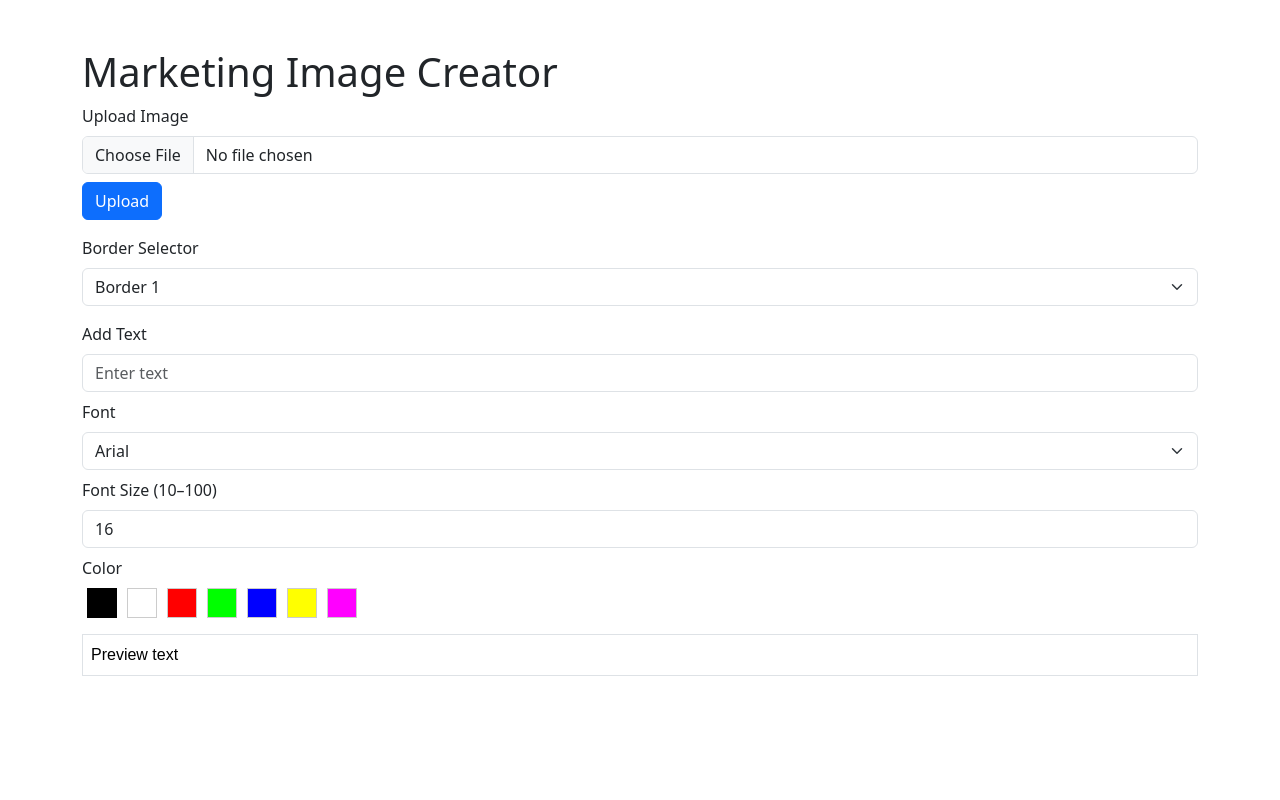
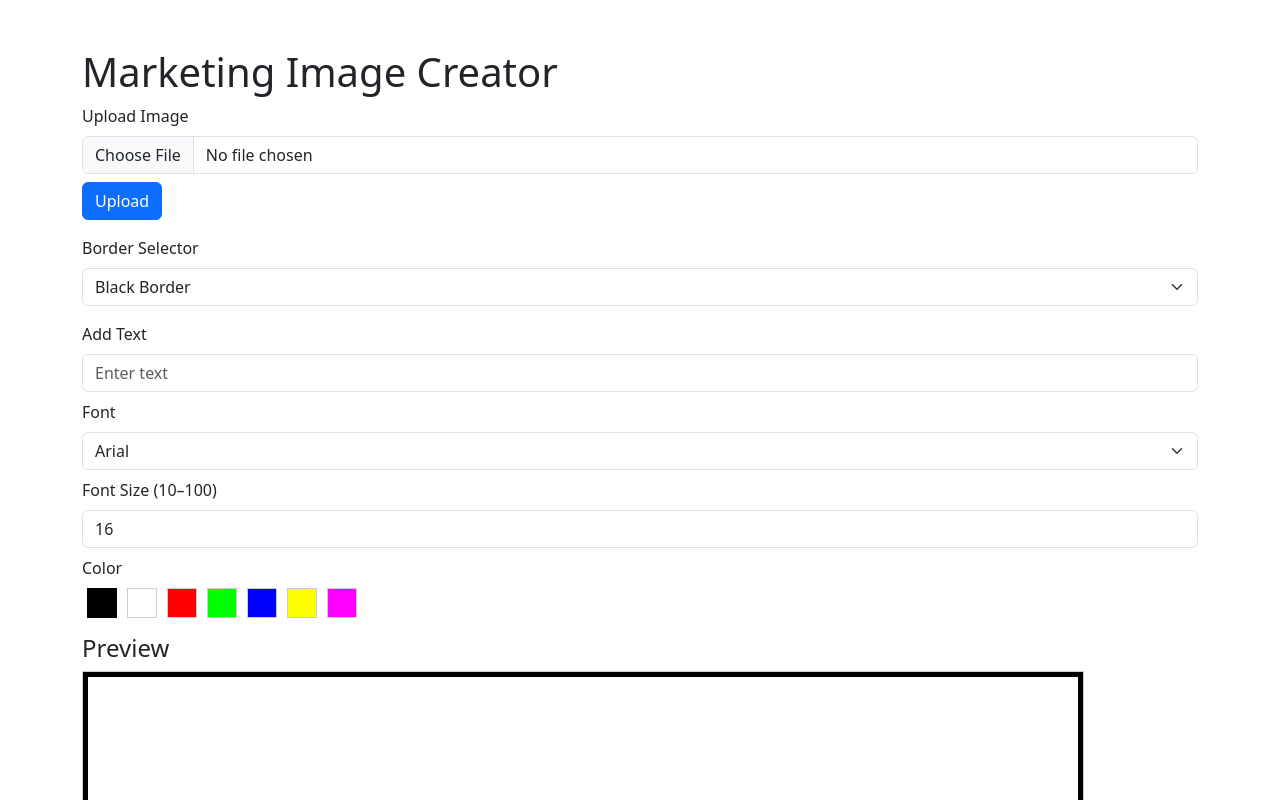
Before and after one commit to Coder-dot-com/marketing-image-creator-DRF-React-Typescript, a React (Create React App) app in the folder frontend/: page / in a window 1280 px wide. Shown: the top 800 px of the page. Built offline with nearby package versions, Linux system fonts and the light colour scheme.

Commit message:
basic working image creator

```diff
--- a/frontend/src/components/BorderSelector.tsx
+++ b/frontend/src/components/BorderSelector.tsx
@@ -1,14 +1,22 @@
 import React from 'react';
 
-const BorderSelector: React.FC = () => {
+interface BorderSelectorProps {
+  onBorderChange: (value: string) => void;
+}
+
+const BorderSelector: React.FC<BorderSelectorProps> = ({ onBorderChange }) => {
   return (
     <div className="mb-3">
       <label className="form-label">Border Selector</label>
-      <select className="form-select">
-        <option value="border">Border 1</option>
-        <option value="border">Border 1</option>
-
-
+      <select
+        className="form-select"
+        onChange={(e) => onBorderChange(e.target.value)}
+      >
+        <option value="#000000">Black Border</option>
+        <option value="#FF0000">Red Border</option>
+        <option value="#00AAFF">Blue Border</option>
+        <option value="#00AA00">Green Border</option>
+        <option value="none">No Border</option>
       </select>
     </div>
   );
--- /dev/null
+++ b/frontend/src/components/CanvasPreview.tsx
@@ -0,0 +1,110 @@
+import React, { useRef, useEffect } from 'react';
+
+interface CanvasPreviewProps {
+  uploadedImage: string | null;
+  text: string;
+  font: string;
+  fontSize: number;
+  color: string;
+  borderColor: string;
+}
+
+const CanvasPreview: React.FC<CanvasPreviewProps> = ({
+  uploadedImage,
+  text,
+  font,
+  fontSize,
+  color,
+  borderColor
+}) => {
+  const canvasRef = useRef<HTMLCanvasElement>(null);
+
+  useEffect(() => {
+    const canvas = canvasRef.current;
+    if (!canvas) return;
+    const ctx = canvas.getContext("2d");
+    if (!ctx) return;
+
+    canvas.width = 1000;
+    canvas.height = 1000;
+
+    const drawText = () => {
+      if (!text) return;
+
+      ctx.font = `${fontSize}px ${font}`;
+      ctx.fillStyle = color;
+      ctx.textAlign = "center";
+      ctx.textBaseline = "middle";
+
+      const maxWidth = canvas.width - 100;
+      const lineHeight = fontSize * 1.2;
+      const x = canvas.width / 2;
+      let y = canvas.height / 2;
+
+      const words = text.split(" ");
+      let line = "";
+
+      for (let n = 0; n < words.length; n++) {
+        const testLine = line + words[n] + " ";
+        if (ctx.measureText(testLine).width > maxWidth && n > 0) {
+          ctx.fillText(line, x, y);
+          line = words[n] + " ";
+          y += lineHeight;
+        } else {
+          line = testLine;
+        }
+      }
+      ctx.fillText(line, x, y);
+    };
+
+    const drawBorder = () => {
+      if (!borderColor || borderColor === "none") return;
+      ctx.strokeStyle = borderColor;
+      ctx.lineWidth = 10;
+      ctx.strokeRect(0, 0, canvas.width, canvas.height);
+    };
+
+    ctx.clearRect(0, 0, canvas.width, canvas.height);
+
+    if (!uploadedImage) {
+      drawText();
+      drawBorder();
+      return;
+    }
+
+    const img = new Image();
+    img.onload = () => {
+      const borderThickness = 10;
+      const innerWidth = canvas.width - 2 * borderThickness;
+      const innerHeight = canvas.height - 2 * borderThickness;
+
+      const scale = Math.min(innerWidth / img.width, innerHeight / img.height);
+      const scaledWidth = img.width * scale;
+      const scaledHeight = img.height * scale;
+
+      const x = borderThickness + (innerWidth - scaledWidth) / 2;
+      const y = borderThickness + (innerHeight - scaledHeight) / 2;
+
+      ctx.drawImage(img, x, y, scaledWidth, scaledHeight);
+
+      drawText();
+
+      drawBorder();
+    };
+
+    img.src = uploadedImage;
+
+  }, [uploadedImage, text, font, fontSize, color, borderColor]);
+
+  return (
+    <div className="mt-3">
+      <h4>Preview</h4>
+      <canvas
+        ref={canvasRef}
+        style={{ border: "1px solid #ccc", maxWidth: "100%" }}
+      />
+    </div>
+  );
+};
+
+export default CanvasPreview;
--- a/frontend/src/components/ImageUpload.tsx
+++ b/frontend/src/components/ImageUpload.tsx
@@ -1,19 +1,24 @@
 import React, { useState } from 'react';
 
-const ImageUpload: React.FC = () => {
+interface ImageUploadProps {
+  onImageChange: (image: string | null) => void;
+}
+
+const ImageUpload: React.FC<ImageUploadProps> = ({ onImageChange }) => {
   const [file, setFile] = useState<File | null>(null);
   const [preview, setPreview] = useState<string | null>(null);
 
   const handleFileChange = (e: React.ChangeEvent<HTMLInputElement>) => {
     if (e.target.files && e.target.files[0]) {
       setFile(e.target.files[0]);
-      setPreview(URL.createObjectURL(e.target.files[0]));
+      const url = URL.createObjectURL(e.target.files[0]);
+      setPreview(url);
+      onImageChange(url);
     }
   };
 
   const uploadImage = () => {
     if (file) {
-      // Simulate upload (replace with actual API call later)
       console.log('Uploading:', file.name);
     }
   };
--- a/frontend/src/components/TextAdder.tsx
+++ b/frontend/src/components/TextAdder.tsx
@@ -1,6 +1,13 @@
 import React, { useState } from 'react';
 
-const TextAdder: React.FC = () => {
+interface TextAdderProps {
+  onTextChange: (text: string) => void;
+  onFontChange: (font: string) => void;
+  onFontSizeChange: (size: number) => void;
+  onColorChange: (color: string) => void;
+}
+
+const TextAdder: React.FC<TextAdderProps> = ({ onTextChange, onFontChange, onFontSizeChange, onColorChange }) => {
   const [text, setText] = useState('');
   const [font, setFont] = useState('Arial');
   const [fontSize, setFontSize] = useState(16);
@@ -31,7 +38,10 @@ const TextAdder: React.FC = () => {
         type="text"
         className="form-control mb-2"
         value={text}
-        onChange={(e) => setText(e.target.value)}
+        onChange={(e) => {
+          setText(e.target.value);
+          onTextChange(e.target.value);
+        }}
         placeholder="Enter text"
       />
       <div className="mb-2">
@@ -39,7 +49,10 @@ const TextAdder: React.FC = () => {
         <select
           className="form-select"
           value={font}
-          onChange={(e) => setFont(e.target.value)}
+          onChange={(e) => {
+            setFont(e.target.value);
+            onFontChange(e.target.value);
+          }}
         >
           {fonts.map((f) => (
             <option key={f} value={f}>
@@ -54,7 +67,10 @@ const TextAdder: React.FC = () => {
           type="number"
           className="form-control"
           value={fontSize}
-          onChange={(e) => setFontSize(Number(e.target.value))}
+          onChange={(e) => {
+            setFontSize(Number(e.target.value));
+            onFontSizeChange(Number(e.target.value));
+          }}
           min={10}
           max={100}
         />
@@ -73,21 +89,15 @@ const TextAdder: React.FC = () => {
                 border: c === color ? '2px solid #000' : '1px solid #ccc',
                 cursor: 'pointer',
               }}
-              onClick={() => setColor(c)}
+              onClick={() => {
+                setColor(c);
+                onColorChange(c);
+              }}
             />
           ))}
         </div>
       </div>
-      <div
-        className="mt-3 p-2 border"
-        style={{
-          fontFamily: font,
-          fontSize: `${fontSize}px`,
-          color: color,
-        }}
-      >
-        {text || 'Preview text'}
-      </div>
+
     </div>
   );
 };
--- a/frontend/src/pages/Dashboard.tsx
+++ b/frontend/src/pages/Dashboard.tsx
@@ -1,18 +1,40 @@
-// src/pages/Dashboard.tsx
-import React from 'react';
+import React, { useState } from 'react';
 import ImageUpload from '../components/ImageUpload';
 import BorderSelector from '../components/BorderSelector';
 import TextAdder from '../components/TextAdder';
-
+import CanvasPreview from '../components/CanvasPreview';
 
 const Dashboard: React.FC = () => {
+  const [uploadedImage, setUploadedImage] = useState<string | null>(null);
+  const [text, setText] = useState('');
+  const [font, setFont] = useState('Arial');
+  const [fontSize, setFontSize] = useState(16);
+  const [color, setColor] = useState('#000000');
+  const [border, setBorder] = useState('border');
+
   return (
     <div className="container mt-5">
       <h1>Marketing Image Creator</h1>
-      <ImageUpload />
-      <BorderSelector />
-
-      <TextAdder />
+      <ImageUpload
+        onImageChange={(image) => setUploadedImage(image)}
+      />
+      <BorderSelector
+        onBorderChange={(value) => setBorder(value)}
+      />
+      <TextAdder
+        onTextChange={(text) => setText(text)}
+        onFontChange={(font) => setFont(font)}
+        onFontSizeChange={(size) => setFontSize(size)}
+        onColorChange={(color) => setColor(color)}
+      />
+      <CanvasPreview
+        uploadedImage={uploadedImage}
+        text={text}
+        font={font}
+        fontSize={fontSize}
+        color={color}
+        borderColor={border}
+      />
     </div>
   );
 };
```
